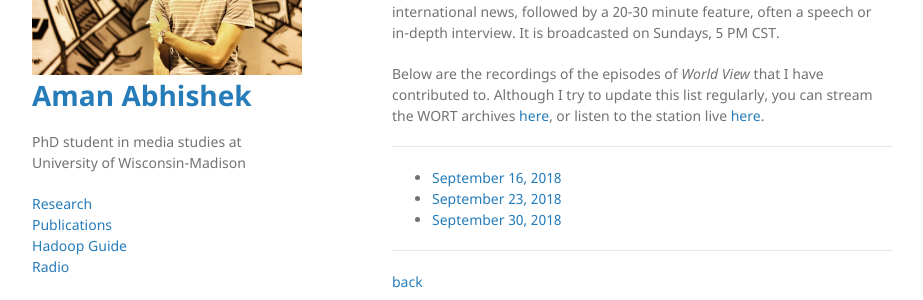
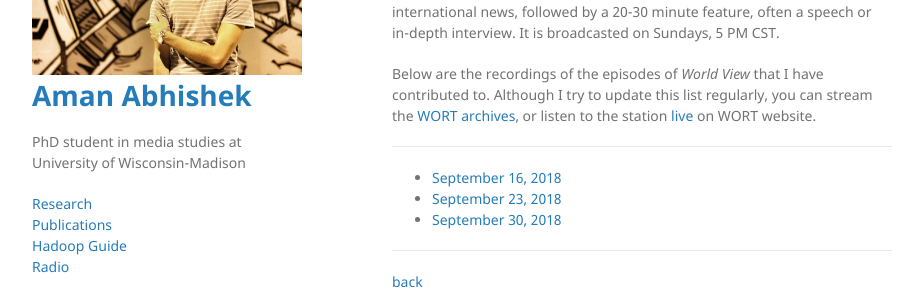
Before and after one commit to aman-abhishek/aman-abhishek.github.io, a Jekyll site: the page built from radio.md, in a window 1280 px wide. Shown: the part 163-463 px from the top of the page, without its empty margins (178-1101 px from the left). Built offline with Jekyll 4.4.1, drawn with Linux system fonts in a browser that asks for light colours; our own code applies the rules of GitHub Pages for plain Markdown files.

Commit message:
minor change

```diff
--- a/radio.md
+++ b/radio.md
@@ -6,7 +6,7 @@ layout: default
 
 I write news stories for the show *World View* on [WORT 89.9 FM](https://www.wortfm.org/). WORT is a local, community-run, non-profit radio station. *World View* is the oldest news show on WORT, and it features a half-hour round-up of the week’s international news, followed by a 20-30 minute feature, often a speech or in-depth interview. It is broadcasted on Sundays, 5 PM CST.
 
-Below are the recordings of the episodes of *World View* that I have contributed to. Although I try to update this list regularly, you can stream the WORT archives [here](http://archive.wortfm.org/), or listen to the station live [here](https://www.wortfm.org/listen-live/).
+Below are the recordings of the episodes of *World View* that I have contributed to. Although I try to update this list regularly, you can stream the [WORT archives](http://archive.wortfm.org/), or listen to the station [live](https://www.wortfm.org/listen-live/) on WORT website.
 
 ----------------------------------------------------------------------------------------
 
```
